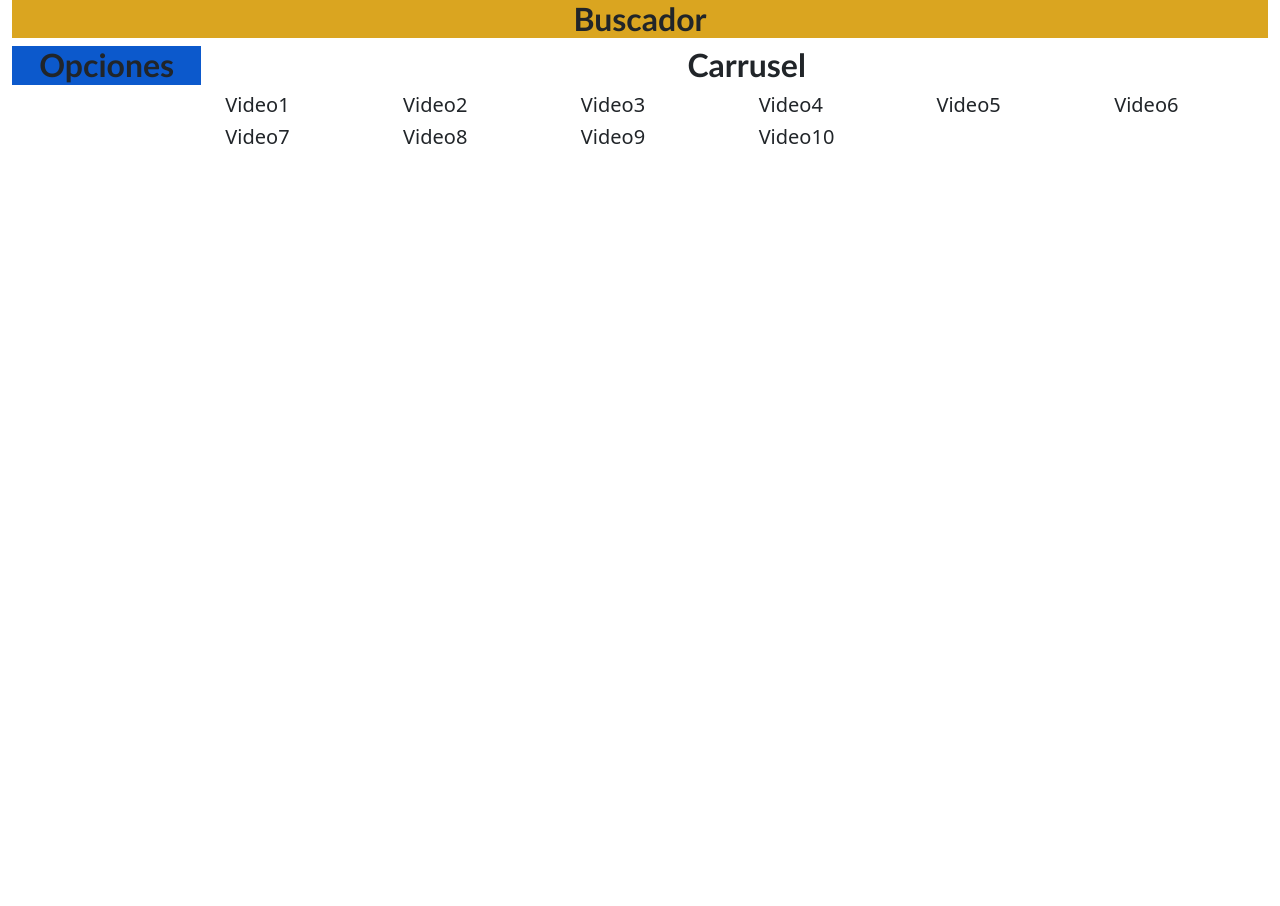
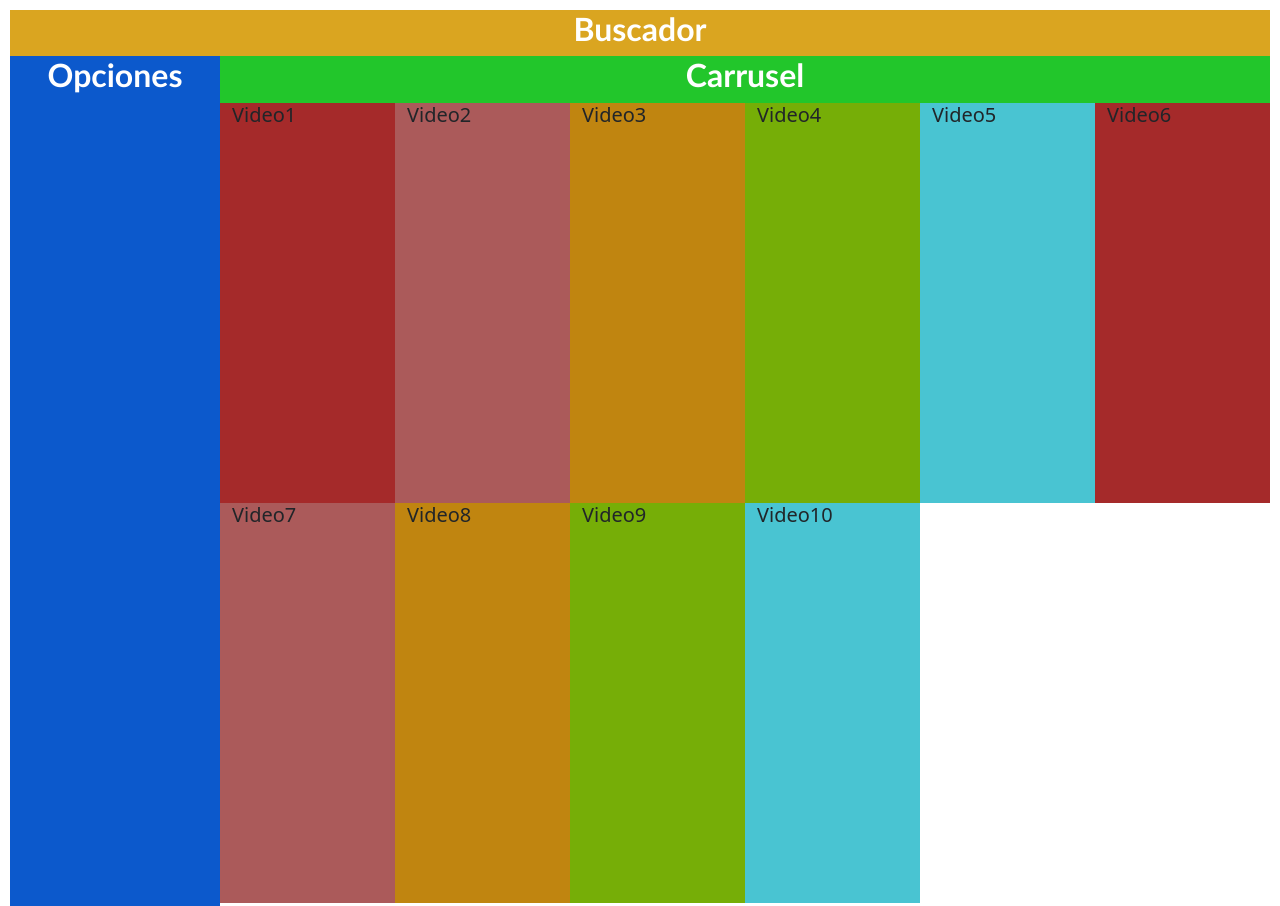
Before and after one commit to enrykid/faketiktok, a plain HTML site: page index.html in a window 1280 px wide. Shown: the top 906 px of the page. Before the commit the page ends 800 px from the top, so only its background shows below. Drawn offline with nearby package versions, Linux system fonts and the light colour scheme.

Commit message:
Update estilos.css

```diff
--- a/css/estilos.css
+++ b/css/estilos.css
@@ -1,27 +1,103 @@
- .custom-col {
-            padding: 20px;
-            margin: 10px 0;
-            border: 1px solid #000;
-            position: relative;
-        }
-.custom-col:nth-child(odd) {
-            background-color: #007bff; /* Azul para columnas impares */
-        }
-.custom-col:nth-child(even) {
-            background-color: #28a745; /* Verde para columnas pares */
-        }
-.inner-box {
-            background-color: rgba(255, 255, 255, 0.8);
-            color: #000;
-            padding: 10px;
-            border: 1px solid #000;
-            position: absolute;
-            top: 50%;
-            left: 50%;
-            transform: translate(-50%, -50%);
-            width: 80%;
-            height: 80%;
-            display: flex;
-            align-items: center;
-            justify-content: center;
-    }
+* {
+    box-sizing: border-box;
+
+}
+
+body {
+    margin: 10px;
+}
+
+h1 {
+    color: rgb(255, 255, 255);
+}
+
+h2 {
+    color: rgb(255, 255, 255);
+}
+
+h3 {
+    color: rgb(255, 255, 255);
+}
+
+h4 {
+    color: rgb(5, 0, 0);
+}
+
+
+.Buscador{
+    background-color: goldenrod;
+}
+
+.Opciones{
+    background-color: rgb(12, 89, 204);
+
+    height: 1200px;
+}
+
+.Carrusel{
+    background-color:  rgb(34, 198, 43);
+    height: 50px;
+}
+
+
+.caja1{
+    height: 400px;
+
+    background-color: brown;
+
+}
+.caja2{
+    height: 400px;
+
+    background-color: rgb(171, 90, 90);
+
+}
+.caja3{
+    height: 400px;
+
+    background-color: rgb(192, 133, 16);
+
+}
+.caja4{
+    height: 400px;
+
+    background-color: rgb(118, 174, 7);
+
+}
+.caja5{
+    height: 400px;
+
+    background-color: rgb(73, 196, 210);
+
+}
+
+.caja6{
+    height: 400px;
+
+    background-color: brown;
+
+}
+.caja7{
+    height: 400px;
+
+    background-color: rgb(171, 90, 90);
+
+}
+.caja8{
+    height: 400px;
+
+    background-color: rgb(192, 133, 16);
+
+}
+.caja9{
+    height: 400px;
+
+    background-color: rgb(118, 174, 7);
+
+}
+.caja10{
+    height: 400px;
+
+    background-color: rgb(73, 196, 210);
+
+}
```
